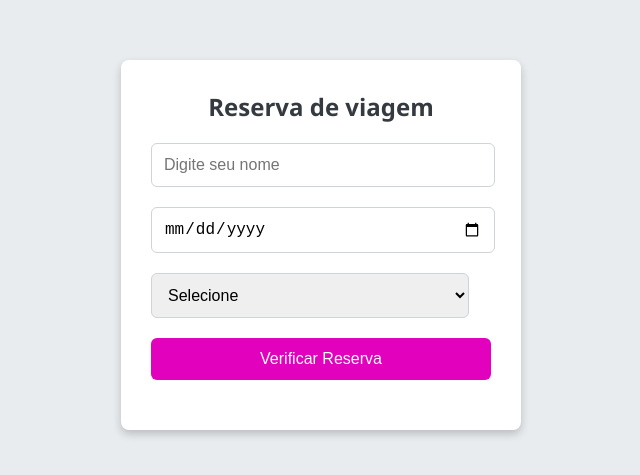
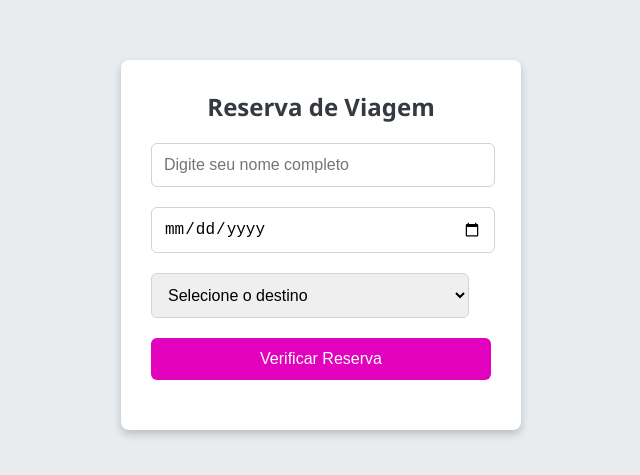
Before and after one commit to Victoria-Gabriele/reserva-de-viagem, a plain HTML site: page victoria/index.html in a window 1280 px wide. Shown: the part 155-630 px from the top of the page, without its empty margins (319-959 px from the left). Drawn offline with Linux system fonts and the light colour scheme.

Commit message:
index.html

```diff
--- a/victoria/index.html
+++ b/victoria/index.html
@@ -3,7 +3,7 @@
 <head>
     <meta charset="UTF-8">
     <meta name="viewport" content="width=device-width, initial-scale=1.0">
-    <title>Reserva</title>
+    <title>Reserva Viagem</title>
     <link rel="stylesheet" href="style.css">
     <script src="script.js"></script>
 </head>
@@ -11,15 +11,15 @@
 
 
     <form id="reserva">
-        <h1>Reserva de viagem</h1>
-        <input type="text" id="nome" required placeholder="Digite seu nome ">
+        <h1>Reserva de Viagem</h1>
+        <input type="text" id="nome" required placeholder="Digite seu nome completo ">
            <br>
            <input type="date" id="data" required>
            <br>
 
 
     <select id="viagem" required>
-    <option value=""Selecione>Selecione</option>
+    <option value=""Selecione>Selecione o destino</option>
     <option value="russia">Russia</option>
     <option value="Estados Unidos">Estados Unidos</option>
     <option value="japao">Japão</option>
```
